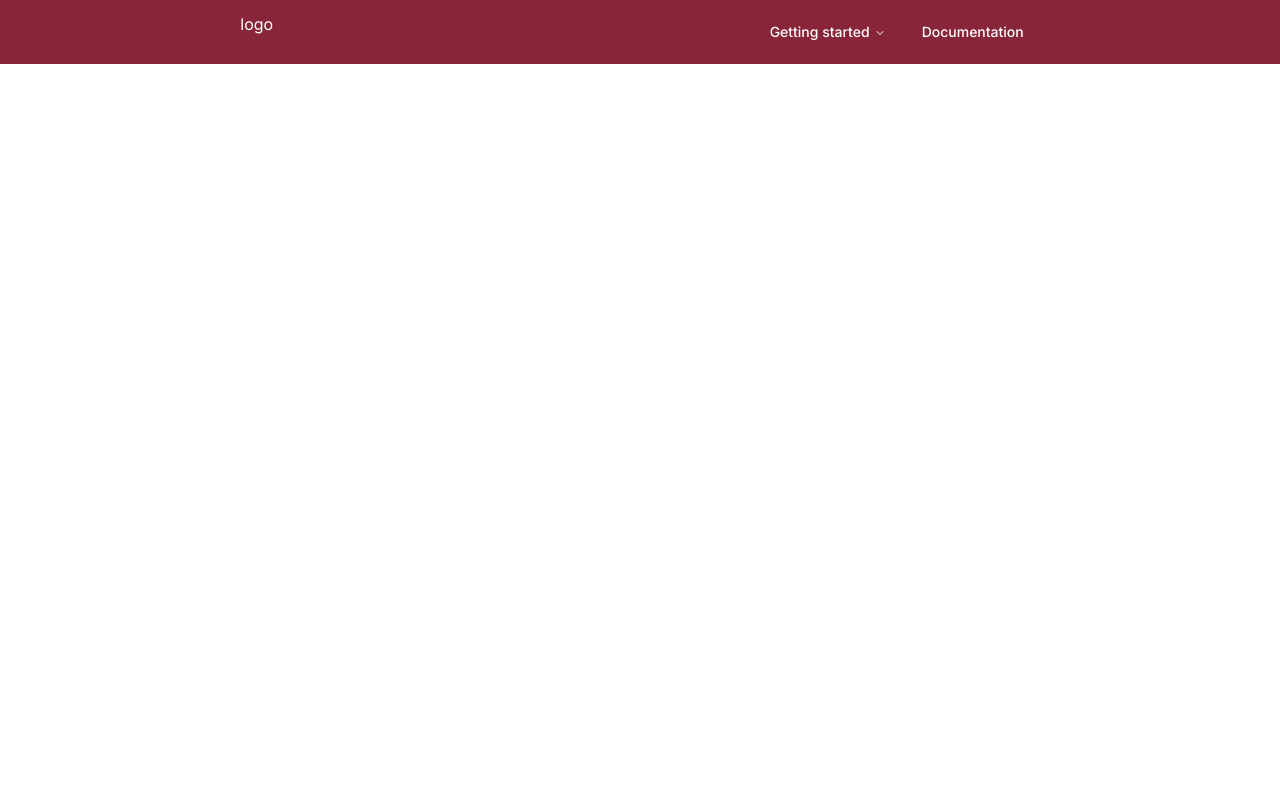
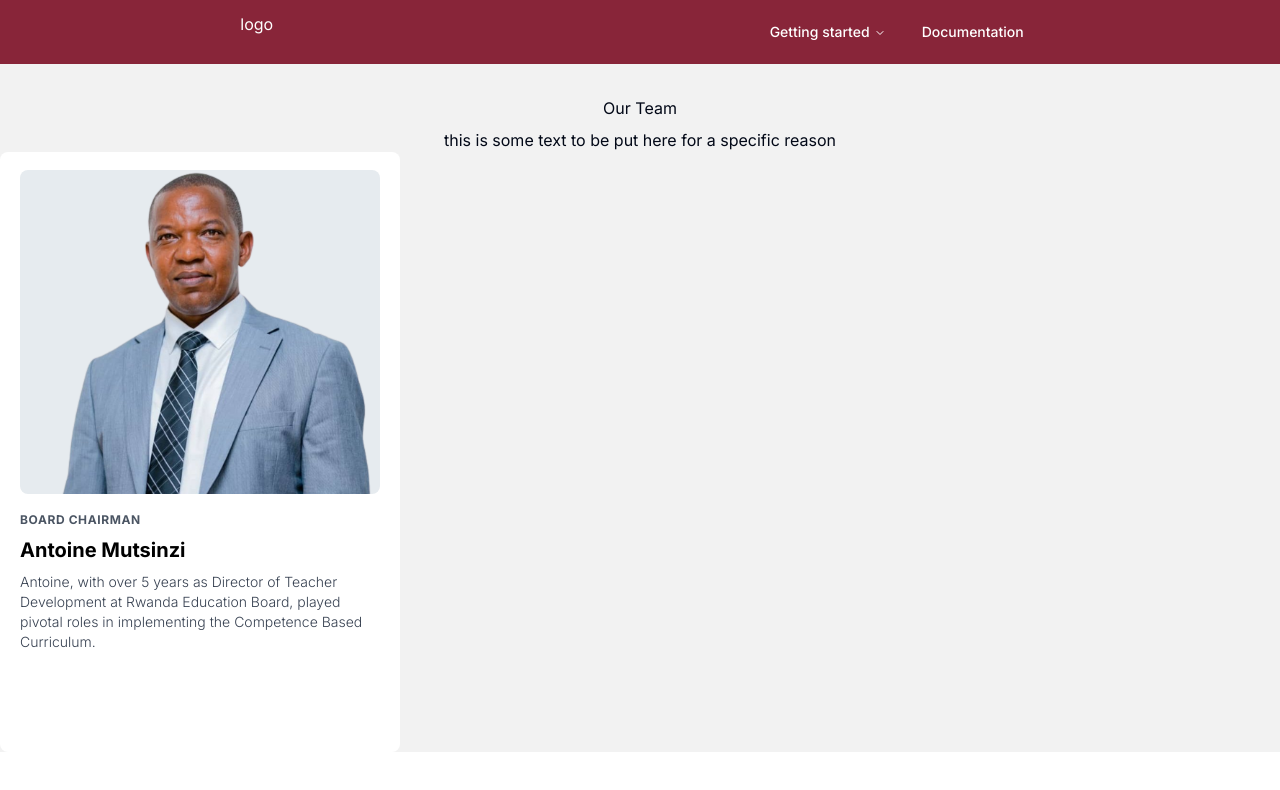
Before and after one commit to Richard7359/keza, a Next.js app: page /team in a window 1280 px wide. Shown: the top 790 px of the page. Built offline with nearby package versions, Linux system fonts and the light colour scheme.

Commit message:
feature : team member card

```diff
--- a/app/team/page.tsx
+++ b/app/team/page.tsx
@@ -1,54 +1,47 @@
-"use client";
-
-import * as React from "react";
-import Link from "next/link";
-
-import { cn } from "@/lib/utils";
-import {
-  NavigationMenu,
-  NavigationMenuContent,
-  NavigationMenuItem,
-  NavigationMenuLink,
-  NavigationMenuList,
-  NavigationMenuTrigger,
-  navigationMenuTriggerStyle,
-} from "@/components/ui/navigation-menu";
+import Navigation from "../components/Navigation_bar/Navigation";
+import Image from "next/image";
+import Antoine from "../images/Antoine-MUTSINZI.png";
 
 export default function NavigationMenuDemo() {
   return (
-    <div className="w-full bg-burgundy py-3 flex justify-around">
-      <div className="text-white">logo</div>
-      <div className="">
-        <NavigationMenu>
-          <NavigationMenuList>
-            <NavigationMenuItem>
-              <NavigationMenuTrigger className="transparent-bg text-white">
-                Getting started
-              </NavigationMenuTrigger>
-              <NavigationMenuContent>
-                <ul className="p-2">
-                  <li>
-                    <NavigationMenuLink asChild>
-                      <a className="block select-none space-y-1 rounded-md p-3 leading-none no-underline outline-none transition-colors hover:bg-accent hover:text-accent-foreground focus:bg-accent focus:text-accent-foreground">
-                        <div className="text-sm font-medium leading-none">
-                          Introduction
-                        </div>
-                      </a>
-                    </NavigationMenuLink>
-                  </li>
-                </ul>
-              </NavigationMenuContent>
-            </NavigationMenuItem>
-            <NavigationMenuItem className="transparent-bg text-white">
-              <Link href="/docs" legacyBehavior passHref>
-                <NavigationMenuLink className="group inline-flex h-10 w-max items-center justify-center rounded-md px-4 py-2 text-sm font-medium transition-colors hover:bg-burgundy-light hover:text-accent-foreground focus:bg-accent focus:text-accent-foreground focus:outline-none disabled:pointer-events-none disabled:opacity-50 data-[active]:bg-accent/50 data-[state=open]:bg-accent/50">
-                  Documentation
-                </NavigationMenuLink>
-              </Link>
-            </NavigationMenuItem>
-          </NavigationMenuList>
-        </NavigationMenu>
-      </div>
+    <div className="bg-team-bg">
+      <Navigation />
+      <div className="pt-6">
+        <p className="text-center py-2">Our Team</p>
+        <p className="text-center">
+          this is some text to be put here for a specific reason
+        </p>
+        <div>
+          <div className="w-[400px] h-[600px] bg-white rounded-lg">
+            <div className="h-[60%] w-full  flex justify-center items-center">
+              <Image
+                src={Antoine}
+                alt="KEFL Logo image"
+                className="w-[90%] h-[90%] object-cover rounded-lg bg-image"
+              />
+            </div>
+
+            <div className="flex justify-center items-cente">
+              <div className="w-[90%]">
+                <p className="text-gray-600 font-bold tracking-wider text-xs uppercase">
+                  Board Chairman
+                </p>
+                <p className="text-black font-bold text-xl py-2">
+                  Antoine Mutsinzi
+                </p>
+                <p className="text-gray-700 text-sm font-light">
+                  Antoine, with over 5 years as Director of Teacher Development
+                  at Rwanda Education Board, played pivotal roles in
+                  implementing the Competence Based Curriculum.
+                </p>
+                <div>
+                  <div></div>
+                </div>
+              </div>
+            </div>
+          </div>
+        </div>
+      </div>{" "}
     </div>
   );
 }
--- a/tailwind.config.ts
+++ b/tailwind.config.ts
@@ -62,6 +62,8 @@ const config: Config = {
       },
       colors: {
         burgundy: "#882539",
+        image: "#e6ebef",
+        "team-bg": "#f2f2f2",
         "burgundy-light": "#cfa8b0",
         "custom-gray": "#f0f0f0",
         btnHover: "#611A28",
```
Also changed, not shown: app/images/Antoine-MUTSINZI.png (added).
